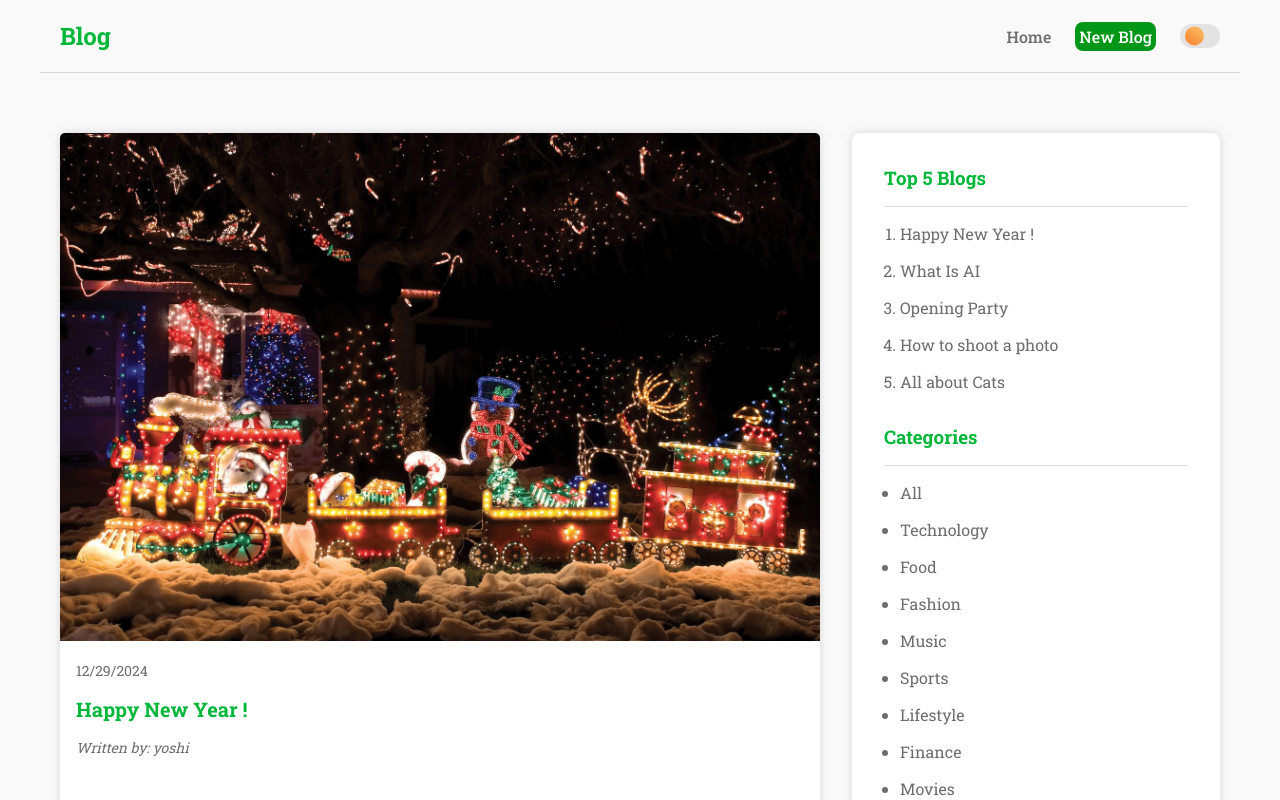
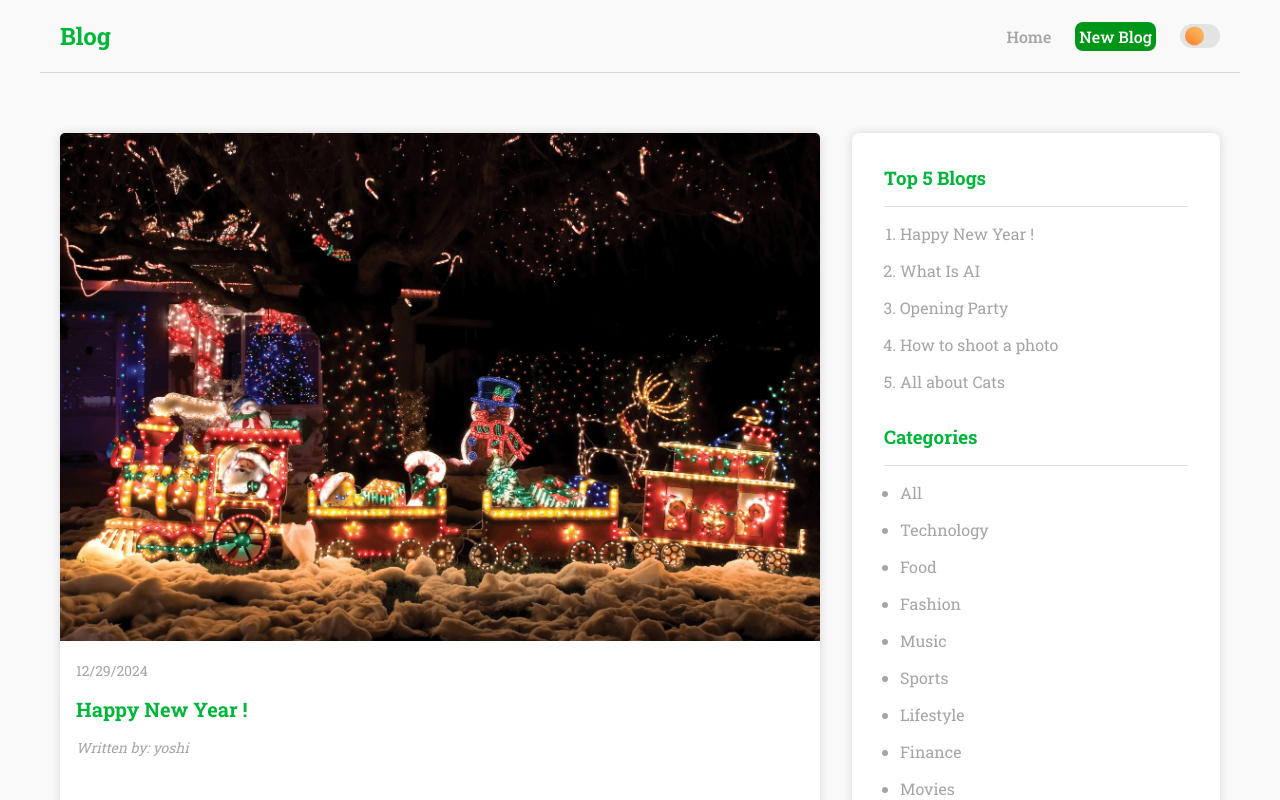
Before and after one commit to aysenurtatli/blog-page, a React (Vite) app: page / in a window 1280 px wide. Shown: the top 800 px of the page. Built offline with nearby package versions, Linux system fonts and the light colour scheme; data requests are answered from the project's data file.

Commit message:
text color change

```diff
--- a/src/App.css
+++ b/src/App.css
@@ -1,11 +1,11 @@
-:root{
+:root {
     /* Light Mode */
     --light-bg-color: #faf9f9;
     --light-card-bg-color: #ffffff;
     /* Dark Mode */
     --dark-bg-color: #1f1f1f;
     --dark-card-bg-color: #2b2b2b;
-    --text-color: #6d6d6d;
+    --text-color: #a7a4a4;
     --border-color: #5e5e5e35;
     --title-color: #00b73a;
     --card-bg-color: #2b2b2b
```
